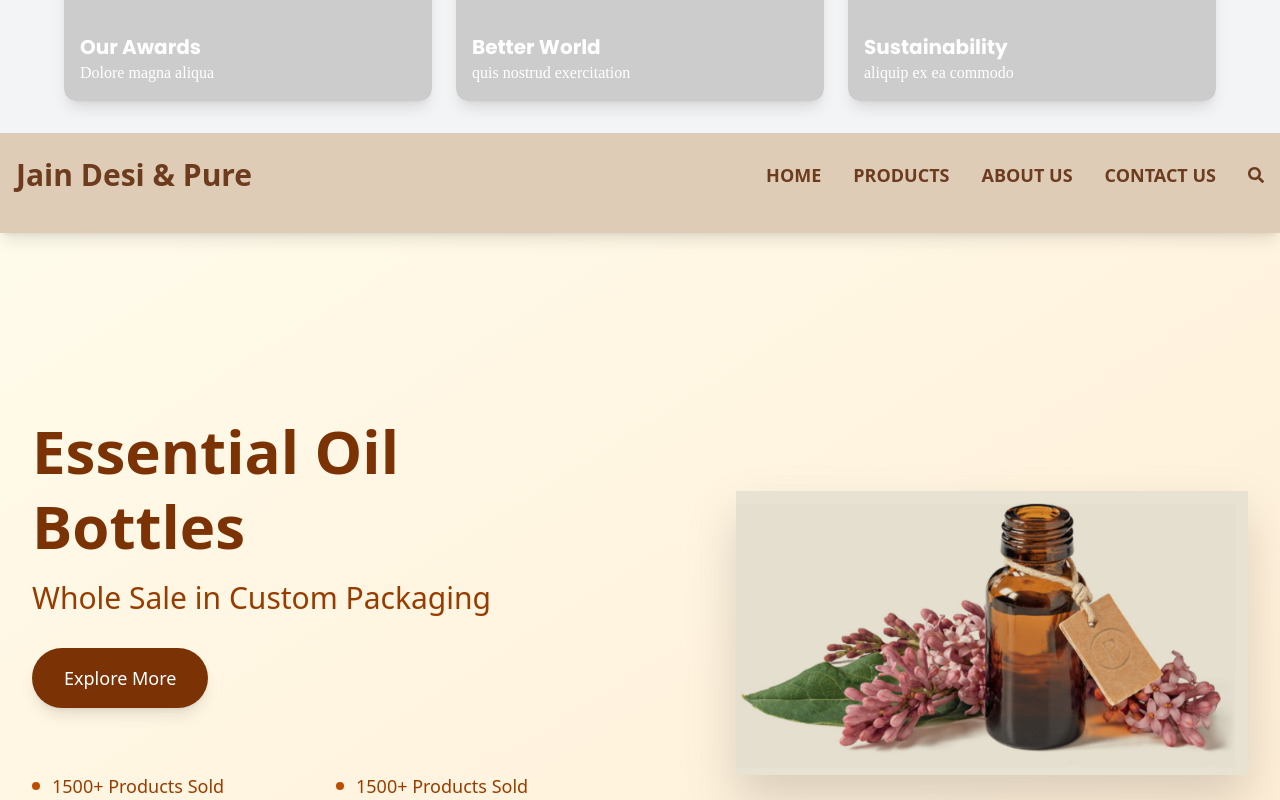
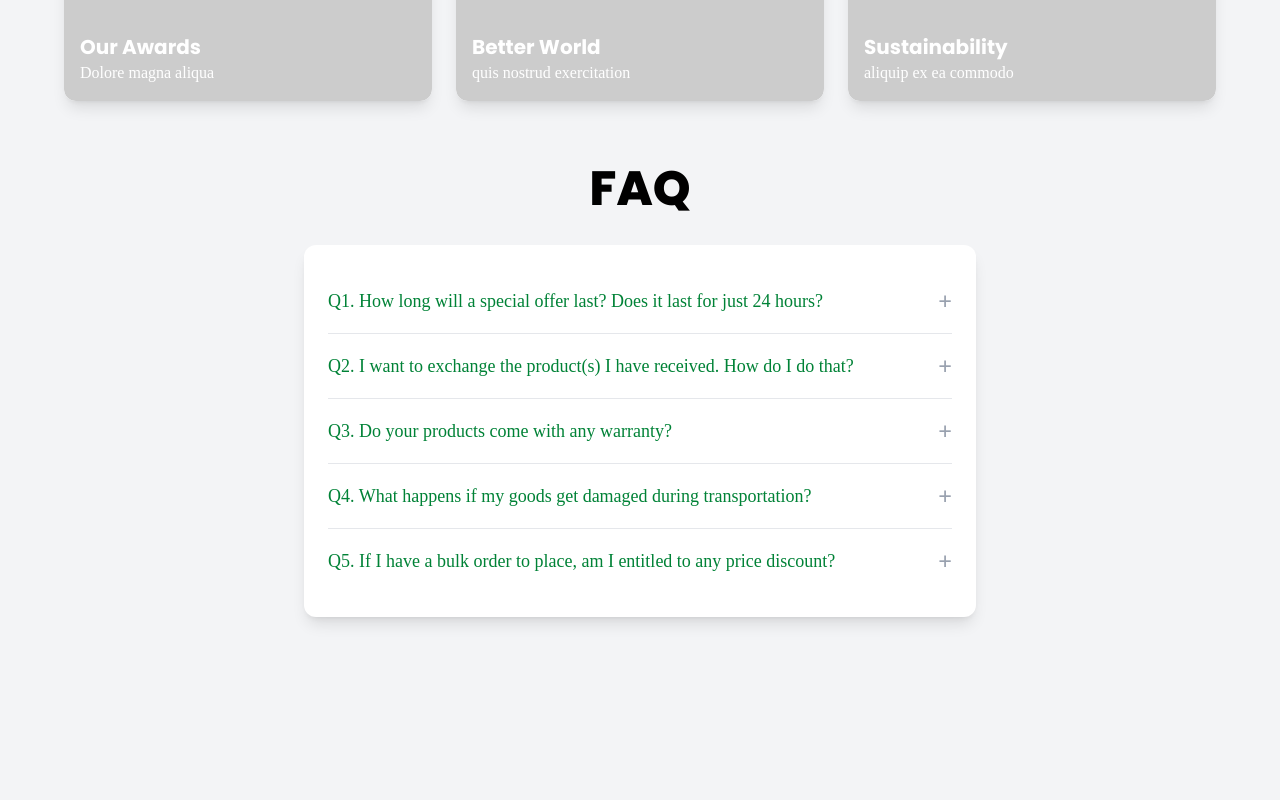
Before and after one commit to Build-Right-Studios/JDP, a React (Vite) app in the folder frontend/: page / in a window 1280 px wide. Shown: the part 2760-3560 px from the top of the page. Built offline with nearby package versions, Linux system fonts and the light colour scheme.

Commit message:
fixing faq

```diff
--- a/frontend/src/App.jsx
+++ b/frontend/src/App.jsx
@@ -12,6 +12,7 @@ import Hero from './components/AboutUs/hero.jsx'
 import GreenBar from './components/AboutUs/GreenBar.jsx'
 import OurMission from './components/AboutUs/OurMission.jsx'
 import Gallery from './components/AboutUs/Gallery.jsx'
+import Faq from './components/AboutUs/Faq.jsx'
 
 
 function App() {
@@ -22,7 +23,7 @@ function App() {
    <GreenBar></GreenBar>
    <OurMission  ></OurMission>
    <Gallery></Gallery>
-
+   <Faq></Faq>
      <Navbar></Navbar>
 
 
--- a/frontend/src/components/AboutUs/Faq.jsx
+++ b/frontend/src/components/AboutUs/Faq.jsx
@@ -1,7 +1,7 @@
 import React, { useState } from 'react';
 
 const Faq = () => {
-  const [openIndex, setOpenIndex] = useState(0);
+  const [openIndex, setOpenIndex] = useState(null);
 
   const faqs = [
     {
```
